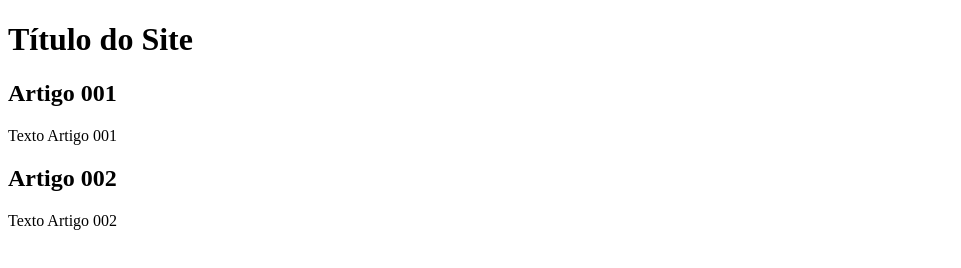
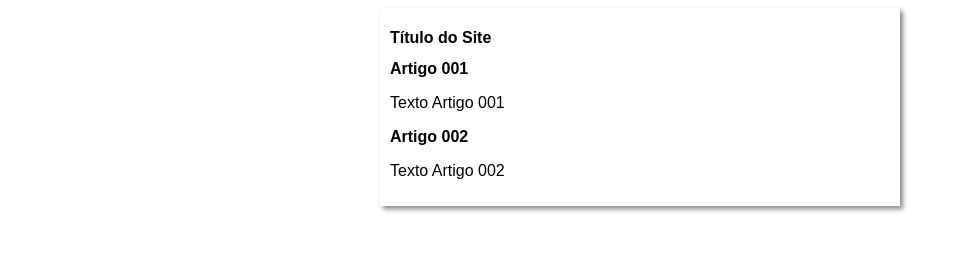
Before and after one commit to JonathansManoel/projeto-site, a plain HTML site: page index.html in a window 1280 px wide. Shown: the whole page, without its empty margins (0-961 px from the left). Drawn offline with Linux system fonts and the light colour scheme.

Commit message:
iniciei o design

```diff
--- /dev/null
+++ b/estilos/style.css
@@ -0,0 +1,17 @@
+* {
+    font-family: Arial, Helvetica, sans-serif;
+    font-size: 16px;
+
+}
+
+body {
+    background-color: rgb(rgb(233, 171, 245), green, blue)
+}
+
+main {
+    background-color: white;
+    width: 500px;
+    margin: auto;
+    padding: 10px;
+    box-shadow: 3px 3px 5px rgba(0, 0, 0, 0.473);
+}
--- a/index.html
+++ b/index.html
@@ -5,6 +5,7 @@
     <meta http-equiv="X-UA-Compatible" content="IE=edge">
     <meta name="viewport" content="width=device-width, initial-scale=1.0">
     <title>Título do Site</title>
+    <link rel="stylesheet" href="estilos/style.css">
 </head>
 <body>
     <main>
```
